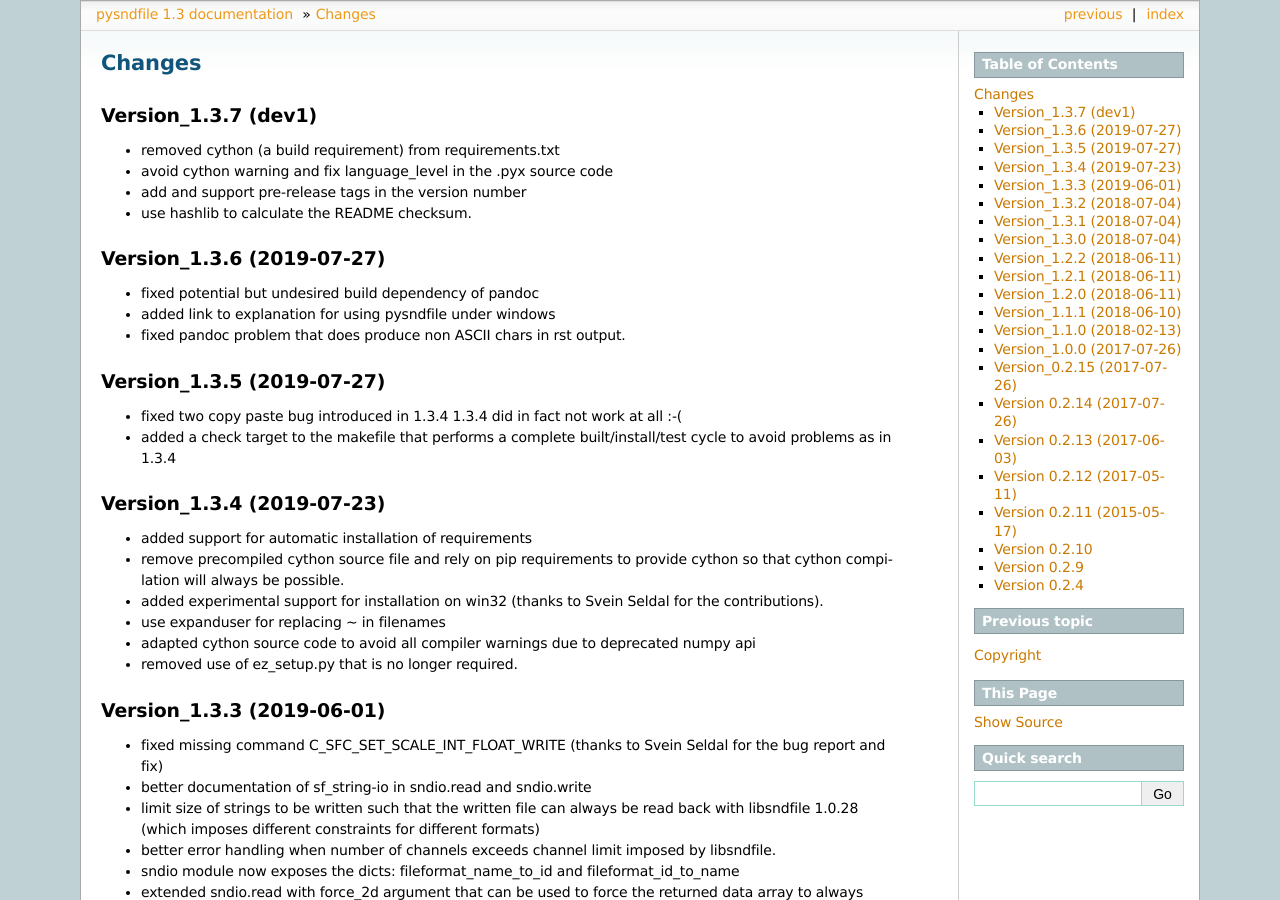
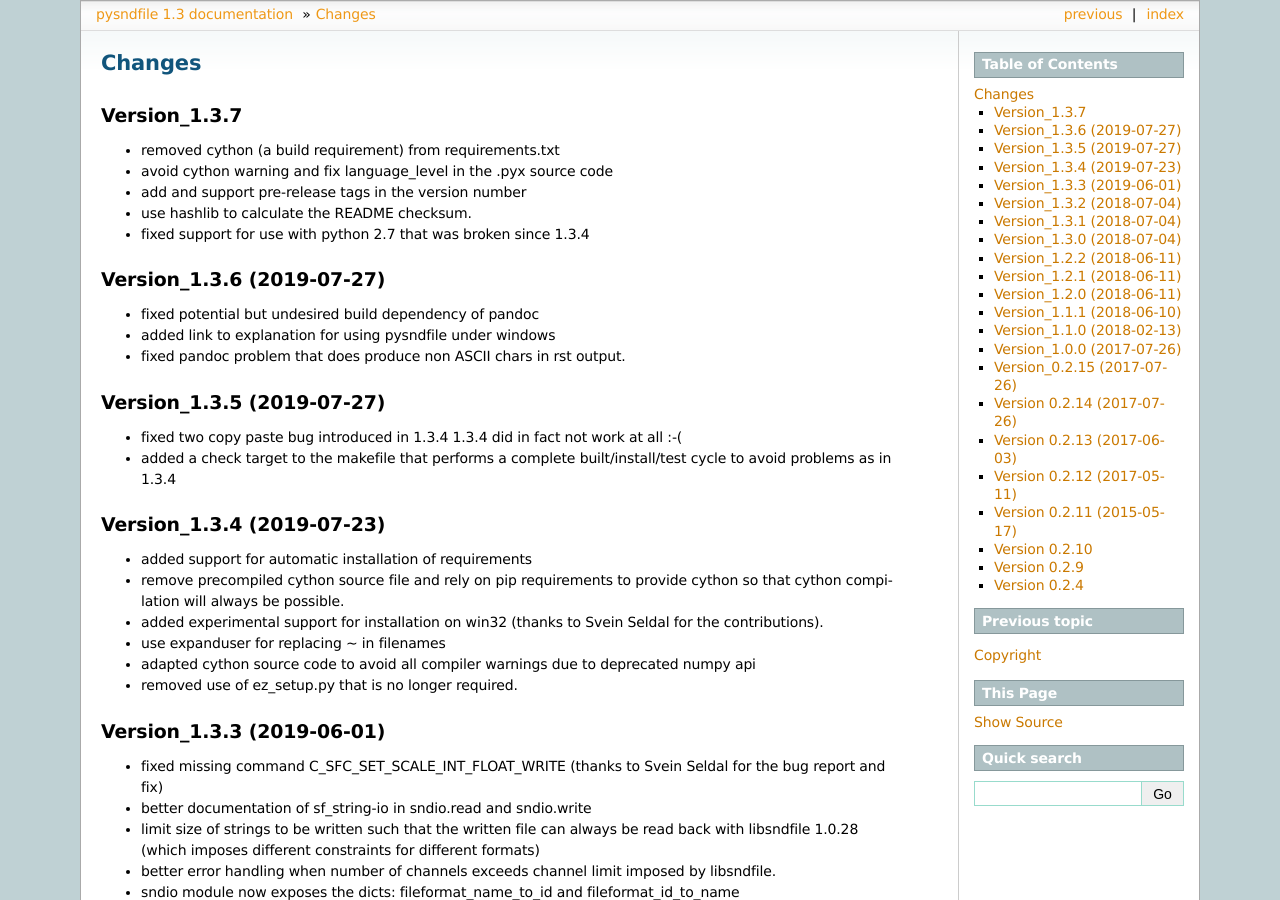
Before and after one commit to roebel/pysndfile, a Sphinx documentation site: the page built from doc/source/Changes.rst, in a window 1280 px wide and 900 px high. Built offline with Sphinx 7.4.7, drawn with Linux system fonts in a browser that asks for light colours.

Commit message:
Version 1.3.7
-  removed cython (a build requirement) from requirements.txt
-  avoid cython warning and fix language_level in the .pyx source code
-  add and support pre-release tags in the version number
-  use hashlib to calculate the README checksum.
-  fixed support for use with python 2.7 that was broken since 1.3.4

```diff
--- a/doc/source/Changes.rst
+++ b/doc/source/Changes.rst
@@ -1,13 +1,14 @@
 Changes
 -------
 
-Version_1.3.7 (dev1)
-~~~~~~~~~~~~~~~~~~~~
+Version_1.3.7
+~~~~~~~~~~~~~
 
 -  removed cython (a build requirement) from requirements.txt
 -  avoid cython warning and fix language_level in the .pyx source code
 -  add and support pre-release tags in the version number
 -  use hashlib to calculate the README checksum.
+-  fixed support for use with python 2.7 that was broken since 1.3.4
 
 Version_1.3.6 (2019-07-27)
 ~~~~~~~~~~~~~~~~~~~~~~~~~~
```
Also changed, not shown: README.md (+2 -1 lines), 3 other files.
